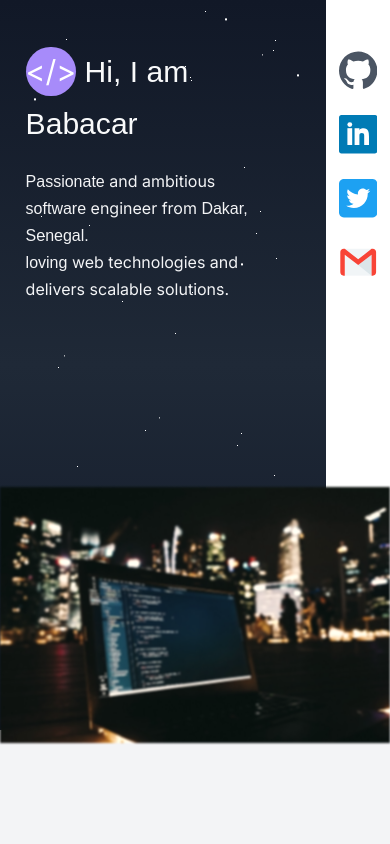
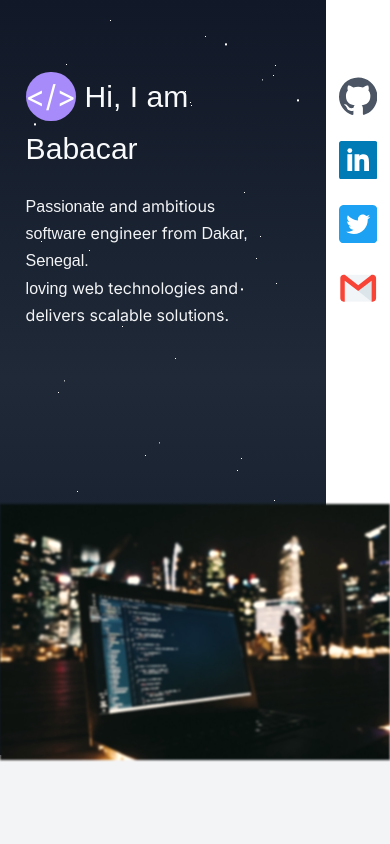
Before and after one commit to laminba2003/portfolio, a Next.js app: page / in a window 390 px wide. Shown: the top 844 px of the page. Built offline with nearby package versions, Linux system fonts and the light colour scheme; a web font is replaced by a local one.

Commit message:
Optimize

```diff
--- a/src/components/Header/Header.tsx
+++ b/src/components/Header/Header.tsx
@@ -5,7 +5,7 @@ const Header = () => {
     <header className="relative flex justify-between w-full">
       <div
         id="space"
-        className="px-4 py-4 pb-64 md:pb-72 lg:w-64 bg-gradient-to-b from-gray-900 via-gray-800 to-gray-900"
+        className="px-4 py-8 md:py-4 pb-64 md:pb-72 lg:w-64 bg-gradient-to-b from-gray-900 via-gray-800 to-gray-900"
       >
         <div id="stars"></div>
         <div id="stars2"></div>
--- a/src/components/Links/Links.tsx
+++ b/src/components/Links/Links.tsx
@@ -5,8 +5,8 @@ type Props = {
 const Links = ({ header = false }: Props) => {
   return (
     <ul
-      className={`flex items-end gap-4 px-2 py-4 mt-4 ${
-        header ? 'flex-col md:flex-row justify-end' : 'justify-center'
+      className={`flex items-end gap-4 px-2 mt-4 ${
+        header ? 'flex-col md:flex-row justify-end py-8 md:py-4' : 'py-4 justify-center'
       }`}
     >
       <li>
```
